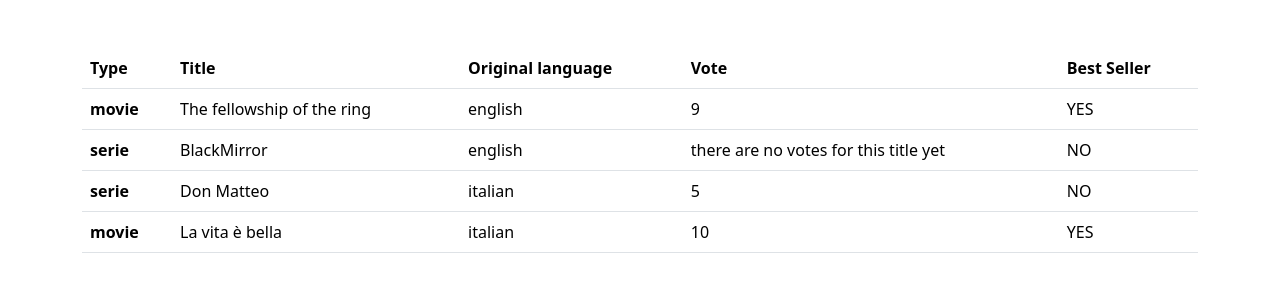
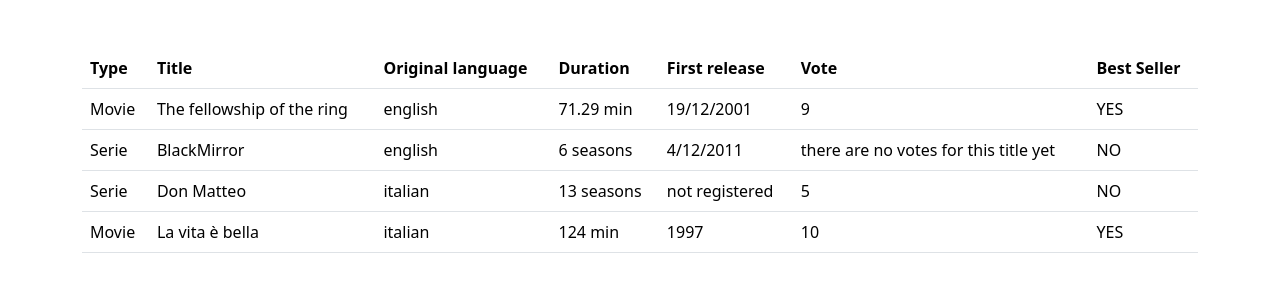
Before and after one commit to SerenaMalusa/php-oop-1, a PHP site: page / in a window 1280 px wide. Shown: the top 300 px of the page. Run offline with PHP 8.4, Linux system fonts and the light colour scheme.

Commit message:
feat: add subclasses movie and serie and adapt layout

```diff
--- /dev/null
+++ b/Models/Genre.php
@@ -0,0 +1,5 @@
+<?php
+
+class Genre
+{
+}
--- /dev/null
+++ b/Models/Movie.php
@@ -0,0 +1,14 @@
+<?php
+class Movie
+{
+    public $duration;
+    public $release_date;
+
+    function __construct(
+        $duration,
+        string $release_date = ''
+    ) {
+        $this->duration = $duration;
+        $this->release_date = $release_date;
+    }
+}
--- a/Models/Production.php
+++ b/Models/Production.php
@@ -10,7 +10,7 @@ class Production
     public $is_best_seller;
 
     function __construct(
-        string $type,
+        $type,
         string $title,
         string $language,
         $vote = false
--- /dev/null
+++ b/Models/Serie.php
@@ -0,0 +1,16 @@
+<?php
+
+class Serie
+{
+
+    public $seasons;
+    public $first_air_date;
+
+    function __construct(
+        $seasons,
+        string $first_air_date = 'not registered'
+    ) {
+        $this->seasons = $seasons;
+        $this->first_air_date = $first_air_date;
+    }
+}
--- a/Partials/Production_row.php
+++ b/Partials/Production_row.php
@@ -1,7 +1,21 @@
 <tr>
-    <th><?= $production->type ?></th>
+    <td><?php echo get_class($production->type) ?></td>
     <td><?= $production->title ?></td>
     <td><?= $production->og_language ?></td>
+    <td>
+        <?php if (get_class($production->type) == 'Movie') { ?>
+            <?= $production->type->duration ?> min
+        <?php } elseif (get_class($production->type) == 'Serie') { ?>
+            <?= $production->type->seasons ?> seasons
+        <?php } ?>
+    </td>
+    <td>
+        <?php if (get_class($production->type) == 'Movie') { ?>
+            <?= $production->type->release_date ?>
+        <?php } elseif (get_class($production->type) == 'Serie') { ?>
+            <?= $production->type->first_air_date ?>
+        <?php } ?>
+    </td>
     <td><?= $production->get_vote() ?></td>
     <td><?php echo ($production->is_best_seller) ? 'YES' : 'NO' ?></td>
 </tr>
--- a/db/Productions.php
+++ b/db/Productions.php
@@ -1,7 +1,7 @@
 <?php
 $productions = [
-    $the_fellowshio_of_the_ring = new Production('movie', 'The fellowship of the ring', 'english', 9),
-    $black_mirror = new Production('serie', 'BlackMirror', 'english'),
-    $don_matteo = new Production('serie', 'Don Matteo', 'italian', 5),
-    $life_is_beautiful = new Production('movie', 'La vita è bella', 'italian', 10)
+    $the_fellowshio_of_the_ring = new Production(new Movie(71.29, '19/12/2001'), 'The fellowship of the ring', 'english', 9),
+    $black_mirror = new Production(new Serie(6, '4/12/2011'), 'BlackMirror', 'english'),
+    $don_matteo = new Production(new Serie(13), 'Don Matteo', 'italian', 5),
+    $life_is_beautiful = new Production(new Movie(124, '1997'), 'La vita è bella', 'italian', 10)
 ];
--- a/index.php
+++ b/index.php
@@ -1,6 +1,8 @@
 <?php
 
 require_once __DIR__ . '/Models/Production.php';
+require_once __DIR__ . '/Models/Movie.php';
+require_once __DIR__ . '/Models/Serie.php';
 require_once __DIR__ . '/db/Productions.php';
 
 // var_dump($the_fellowshio_of_the_ring, $black_mirror);
@@ -11,6 +13,9 @@ require_once __DIR__ . '/db/Productions.php';
 //     $the_fellowshio_of_the_ring,
 //     $black_mirror
 // ];
+
+// var_dump($don_matteo->type->first_air_date);
+
 
 ?>
 
@@ -31,6 +36,8 @@ require_once __DIR__ . '/db/Productions.php';
                     <th scope="col">Type</th>
                     <th scope="col">Title</th>
                     <th scope="col">Original language</th>
+                    <th scope="col">Duration</th>
+                    <th scope="col">First release</th>
                     <th scope="col">Vote</th>
                     <th scope="col">Best Seller</th>
                 </tr>
```
